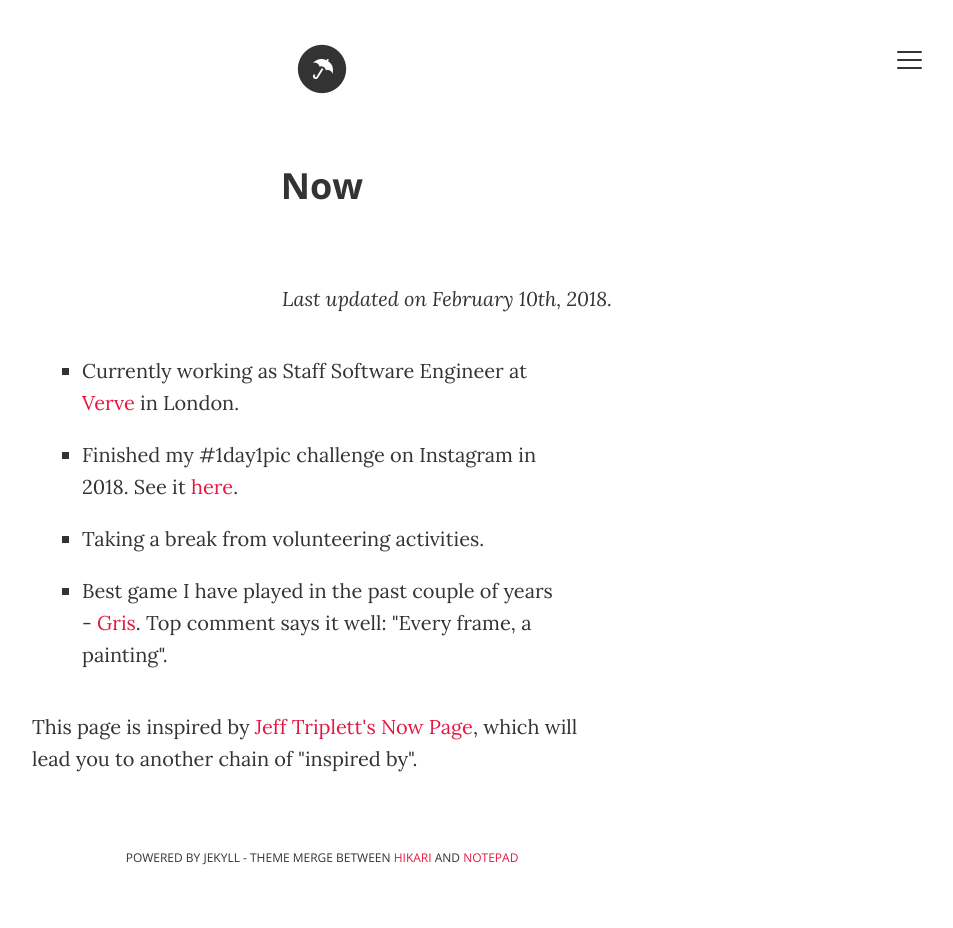
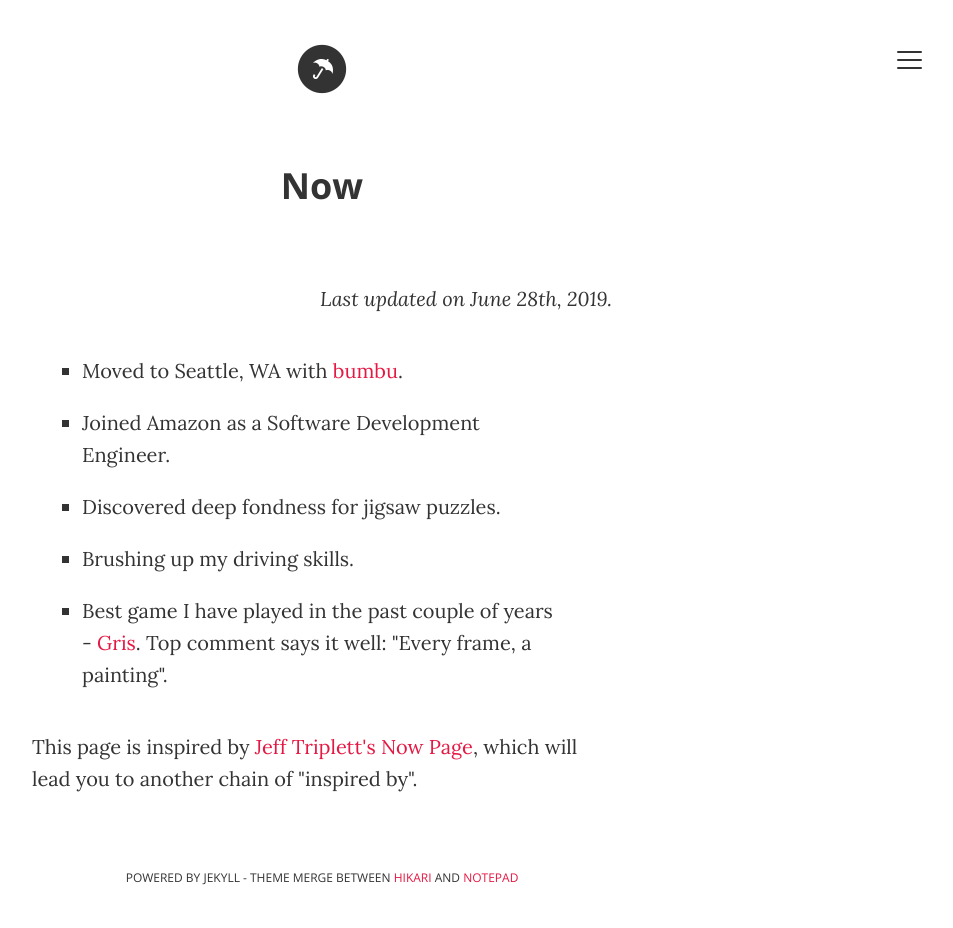
Before and after one commit to ana-balica/ana-balica.github.io, a Jekyll site: the page built from now.html, in a window 1280 px wide. Shown: the whole page, without its empty margins (318-1271 px from the left). Built offline with Jekyll 4.4.1, drawn with Linux system fonts in a browser that asks for light colours; comment, search, counter and statistics services are not loaded.

Commit message:
Update now

```diff
--- a/now.html
+++ b/now.html
@@ -6,12 +6,13 @@ description: "What I'm doing now"
 ---
 <div class="posts custom-page-container">
   <h1>Now</h1>
-  <p class="last-updated"><em>Last updated on February 10th, 2018.</em></p>
+  <p class="last-updated"><em>Last updated on June 28th, 2019.</em></p>
   <ul class="now-list">
-      <li>Currently working as Staff Software Engineer at <a href='https://verve.co/' target='_blank'>Verve</a> in London.</li>
-      <li>Finished my #1day1pic challenge on Instagram in 2018. See it <a href="https://www.instagram.com/ana_ananasova/" target='_blank'>here</a>.</li>
-      <li>Taking a break from volunteering activities.</li>
-      <li>Best game I have played in the past couple of years - <a href="https://store.steampowered.com/app/683320/GRIS/">Gris</a>. Top comment says it well: "Every frame, a painting".</li>
+      <li>Moved to Seattle, WA with <a href="https://bumbu.me/" target="_blank">bumbu</a>.</li>
+      <li>Joined Amazon as a Software Development Engineer.</li>
+      <li>Discovered deep fondness for jigsaw puzzles.</li>
+      <li>Brushing up my driving skills.</li>
+      <li>Best game I have played in the past couple of years - <a href="https://store.steampowered.com/app/683320/GRIS/" target="_blank">Gris</a>. Top comment says it well: "Every frame, a painting".</li>
   </ul>
 
   <p>This page is inspired by <a href="https://jefftriplett.com/now/" target='_blank'>Jeff Triplett's Now Page</a>, which will lead you to another chain of "inspired by".</p>
```
